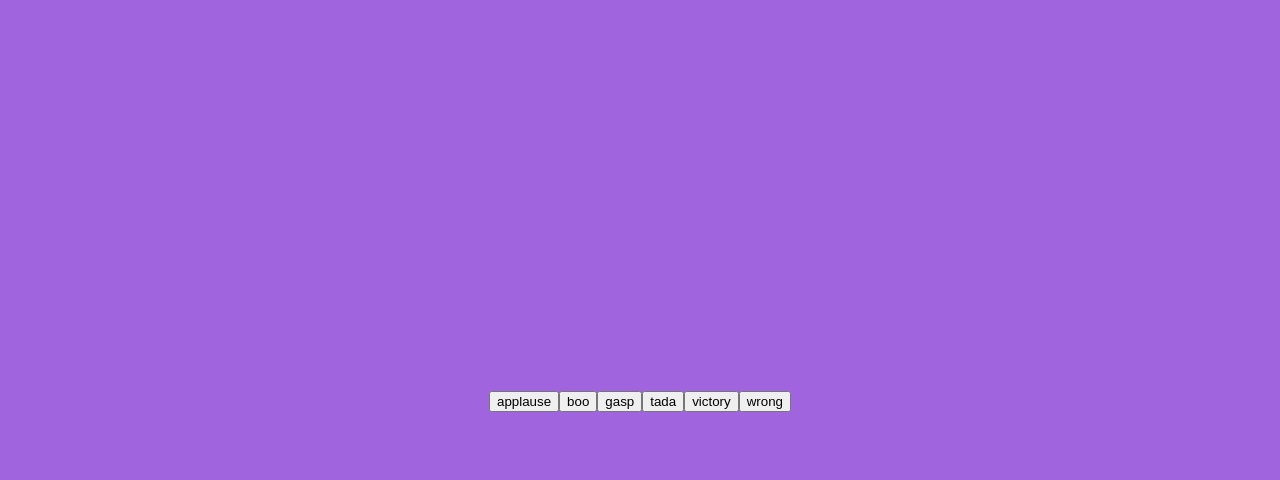
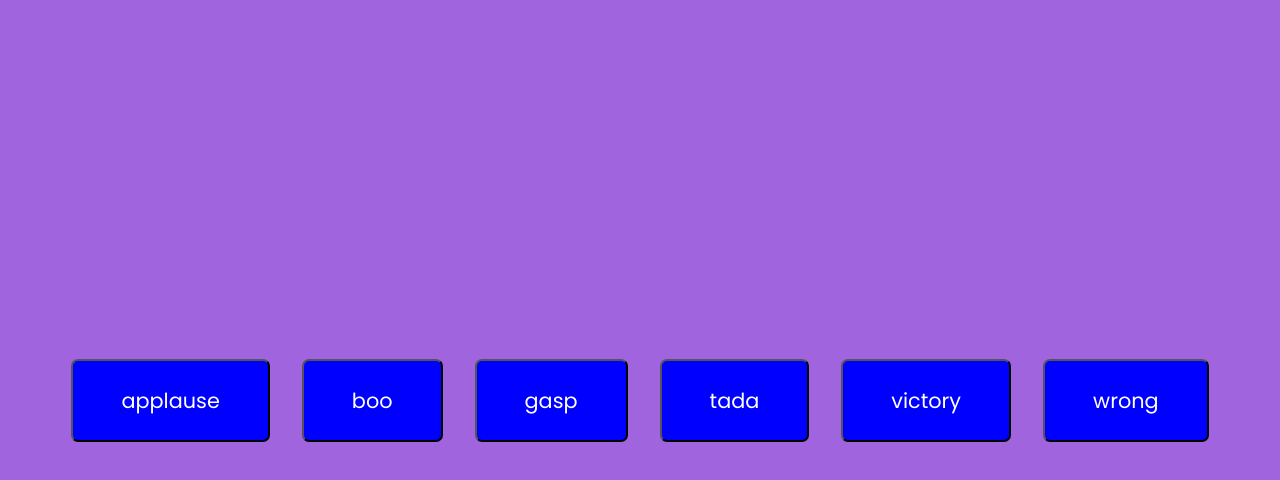
Before and after one commit to alonso276/SoundBar, a plain HTML site: page index.html in a window 1280 px wide. Both pictures are taken after a click on the button "applause". Drawn offline with Linux system fonts and the light colour scheme.

Commit message:
added sound

```diff
--- a/script.js
+++ b/script.js
@@ -6,5 +6,27 @@ sounds.forEach((sound) => {
 	//loop over each sound array
 	btn.innerText = sound;
 	//  <div id="buttons"></div>;
+
+	btn.addEventListener('click', () => {
+		//id is same as sound
+		//method play
+
+		//function call stopSongs
+		stopSongs();
+
+		document.getElementById(sound).play();
+	});
+
 	document.getElementById('buttons').appendChild(btn);
 });
+
+// function stopSongs
+function stopSongs() {
+	sounds.forEach((sound) => {
+		const song = document.getElementById(sound);
+
+		//method pause
+		song.pause();
+		song.currentTime = 0;
+	});
+}
--- a/style.css
+++ b/style.css
@@ -8,10 +8,27 @@ body {
 	background-color: rgb(161, 100, 223);
 	font-family: 'Poppins', sans-serif;
 	display: flex;
-	flex-direction: column;
 	align-items: center;
 	justify-content: center;
 	height: 100vh;
 	overflow: hidden;
 	margin: 0;
 }
+
+.btn {
+	background-color: blue;
+	border-radius: 7px;
+	color: #fff;
+	margin: 1rem;
+	padding: 1.5rem 3rem;
+	font-size: 1.3rem;
+	font-family: inherit;
+	cursor: pointer;
+}
+
+.btn:focus {
+	outline: none;
+}
+.btn:hover {
+	opacity: 0.7;
+}
```
Also changed, not shown: 1 other file.
